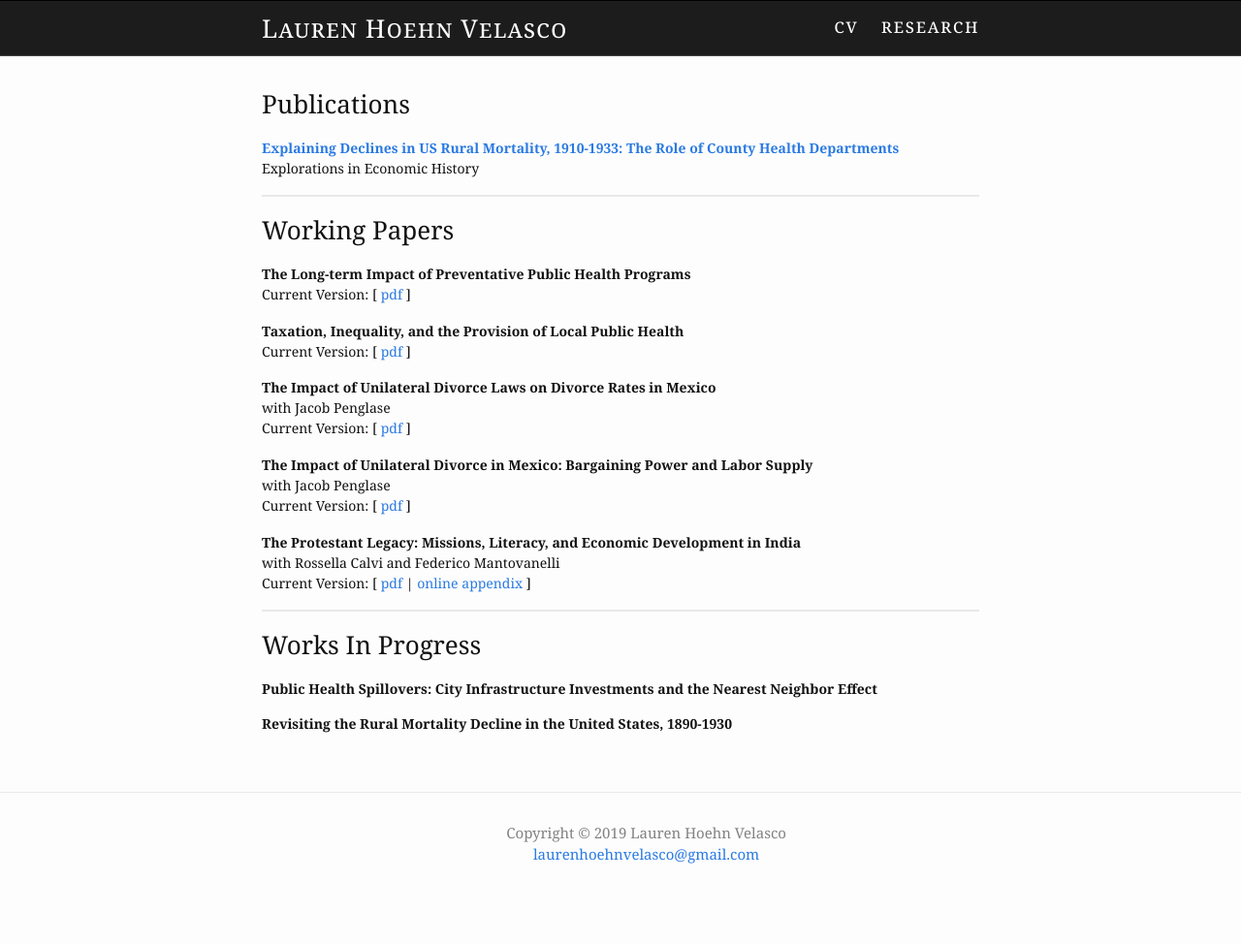
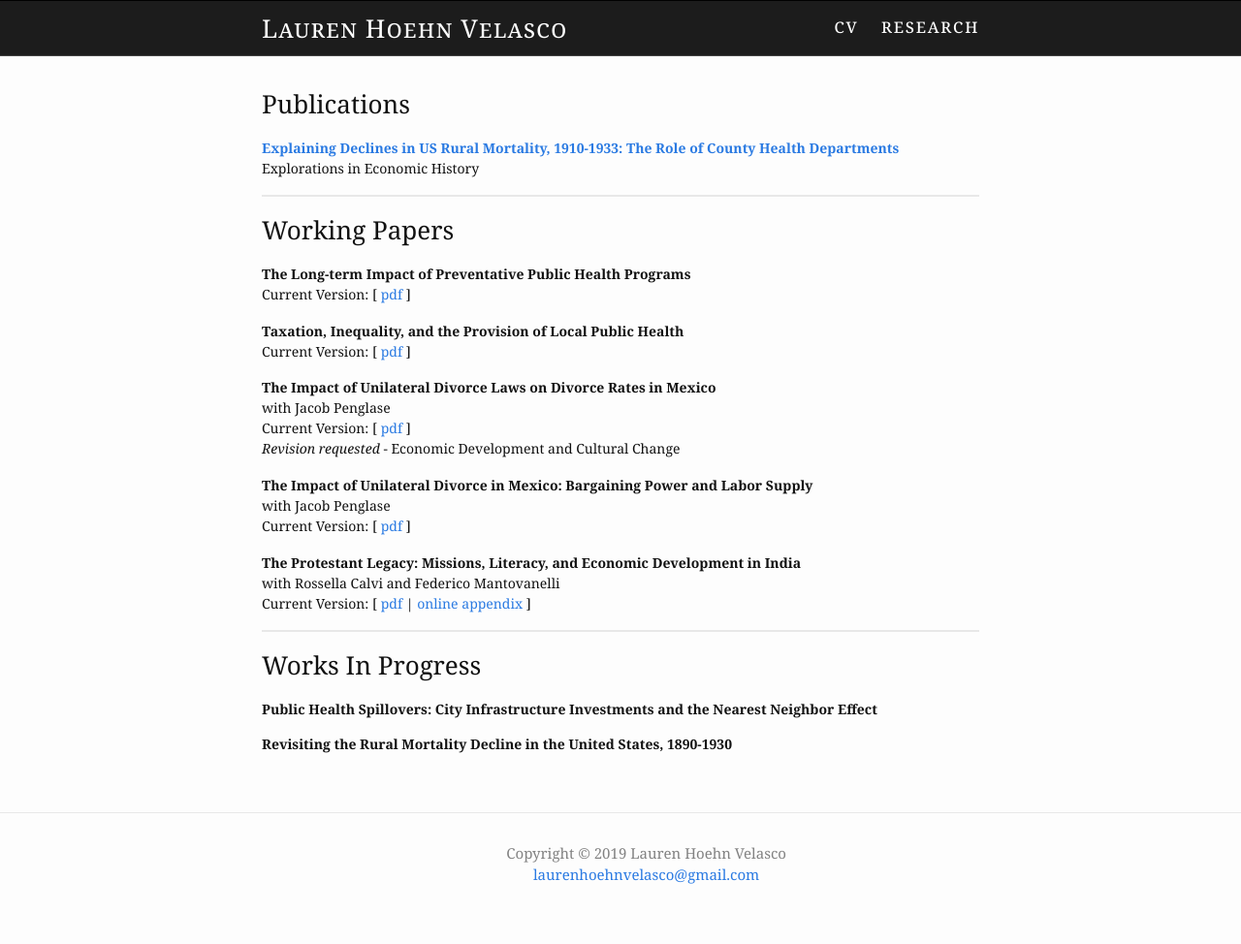
Before and after one commit to germsvel/lhv, a Jekyll site: the page built from research.html, in a window 1280 px wide. Shown: the whole page at 97% size. Built offline with Jekyll 4.4.1, drawn with Linux system fonts in a browser that asks for light colours; before the commit the page ends 953 px from its top, so only the background shows below that.

Commit message:
Add revision requested to unilateral divorce rates paper

```diff
--- a/_research_papers/unilateral_divorce_rates_labor_supply.html
+++ b/_research_papers/unilateral_divorce_rates_labor_supply.html
@@ -6,4 +6,6 @@ assets:
   - type: pdf
     link: hoehnvelasco_penglase_mexican_divorce.pdf
 coauthors: Jacob Penglase
+status: Revision requested
+journal: Economic Development and Cultural Change
 ---
```
